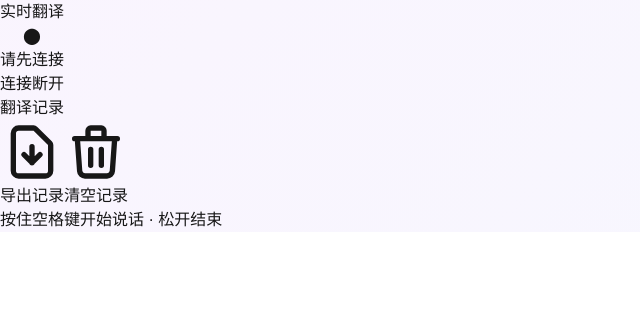
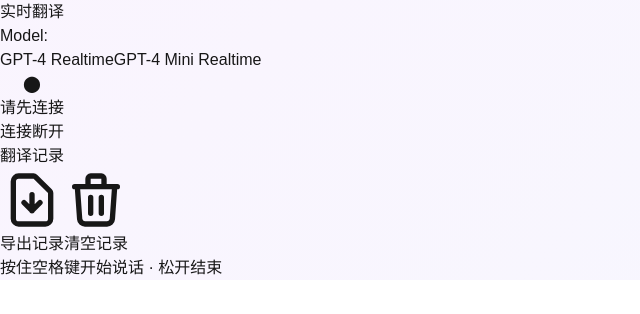
Before and after one commit to AmadeusGB/realtime-chat-translate, a Next.js app: page / in a window 1280 px wide. Shown: the top 314 px of the page, without its empty margins (0-640 px from the left). Built offline with nearby package versions, Linux system fonts and the light colour scheme.

Commit message:
Add model selection feature to RTC connection

```diff
--- a/src/app/api/rtc-connect/route.ts
+++ b/src/app/api/rtc-connect/route.ts
@@ -55,28 +55,12 @@ TECHNICAL REQUIREMENTS:
 
 export async function POST(request: Request) {
   try {
-    // 解析请求体
-    const body = await request.text();
-    let offer;
+    const body = await request.json();
+    const { sdp, model = 'gpt-4o-mini-realtime-preview' } = body;
 
-    try {
-      // 检查是否是 SDP 格式
-      if (body.includes('v=0')) {
-        offer = body; // 直接使用 SDP 字符串
-      } else {
-        offer = JSON.parse(body);
-      }
-    } catch (e) {
-      console.error('Failed to parse request body:', e);
-      return NextResponse.json(
-        { error: 'Invalid SDP offer format' },
-        { status: 400 }
-      );
-    }
-
-    // 准备 API 请求
+    // Prepare API request
     const url = new URL('https://api.openai.com/v1/realtime');
-    url.searchParams.set('model', 'gpt-4o-mini-realtime-preview');
+    url.searchParams.set('model', model);
     url.searchParams.set('instructions', DEFAULT_INSTRUCTIONS);
     url.searchParams.set('voice', 'ash');
 
@@ -97,7 +81,7 @@ export async function POST(request: Request) {
         'Authorization': `Bearer ${apiKey}`,
         'Content-Type': 'application/sdp',  // 修改为 SDP 内容类型
       },
-      body: typeof offer === 'string' ? offer : JSON.stringify(offer),
+      body: typeof sdp === 'string' ? sdp : JSON.stringify(sdp),
     });
 
     if (!response.ok) {
--- a/src/app/page.tsx
+++ b/src/app/page.tsx
@@ -7,6 +7,7 @@ import AudioControls from '@/components/AudioControls';
 import useWebRTC from '@/hooks/useWebRTC';
 import debounce from 'lodash/debounce';
 import { saveAs } from 'file-saver';  // 需要先安装: npm install file-saver @types/file-saver
+import ModelSelector from '@/components/ModelSelector';
 
 // 定义缓冲区接口
 interface SpeechBuffer {
@@ -129,6 +130,7 @@ export default function Home() {
   const [isRecording, setIsRecording] = useState(false);
   const bufferRef = useRef<string>('');
   const messageBuffer = useRef<{[key: string]: ChatMessage}>({});
+  const [currentModel, setCurrentModel] = useState('gpt-4o-mini-realtime-preview');
 
   // 创建一个防抖的翻译函数
   const debouncedTranslate = useCallback(
@@ -344,6 +346,29 @@ export default function Home() {
     }
   }, []);
 
+  const handleModelChange = useCallback(async (model: string) => {
+    if (isConnected) {
+      // Disconnect current connection
+      handleStop();
+    }
+
+    setCurrentModel(model);
+    localStorage.setItem('selectedModel', model);
+
+    // Reconnect with new model if was previously connected
+    if (isConnected) {
+      await handleStart();
+    }
+  }, [isConnected, handleStart, handleStop]);
+
+  useEffect(() => {
+    setIsClient(true);
+    const savedModel = localStorage.getItem('selectedModel');
+    if (savedModel) {
+      setCurrentModel(savedModel);
+    }
+  }, []);
+
   return (
     <main className="min-h-screen relative overflow-hidden bg-gradient-animate">
       {/* 装饰性背景元素 */}
@@ -372,6 +397,11 @@ export default function Home() {
           <div className="flex flex-col space-y-8">
             <div className="backdrop-blur-xl bg-white/10 dark:bg-black/10 rounded-3xl p-8
               border border-white/20 shadow-2xl">
+              <ModelSelector
+                currentModel={currentModel}
+                onModelChange={handleModelChange}
+                disabled={isRecording}
+              />
               <AudioControls
                 isConnected={isConnected}
                 error={error}
--- /dev/null
+++ b/src/components/ModelSelector.tsx
@@ -0,0 +1,37 @@
+interface ModelSelectorProps {
+  currentModel: string;
+  onModelChange: (model: string) => void;
+  disabled?: boolean;
+}
+
+export default function ModelSelector({ currentModel, onModelChange, disabled }: ModelSelectorProps) {
+  return (
+    <div className="flex items-center space-x-4 mb-4">
+      <span className="text-sm text-gray-500">Model:</span>
+      <div className="flex rounded-lg overflow-hidden">
+        <button
+          className={`px-4 py-2 text-sm transition-colors ${
+            currentModel === 'gpt-4o-realtime-preview'
+              ? 'bg-blue-500 text-white'
+              : 'bg-gray-200 text-gray-700 hover:bg-gray-300'
+          }`}
+          onClick={() => onModelChange('gpt-4o-realtime-preview')}
+          disabled={disabled}
+        >
+          GPT-4 Realtime
+        </button>
+        <button
+          className={`px-4 py-2 text-sm transition-colors ${
+            currentModel === 'gpt-4o-mini-realtime-preview'
+              ? 'bg-blue-500 text-white'
+              : 'bg-gray-200 text-gray-700 hover:bg-gray-300'
+          }`}
+          onClick={() => onModelChange('gpt-4o-mini-realtime-preview')}
+          disabled={disabled}
+        >
+          GPT-4 Mini Realtime
+        </button>
+      </div>
+    </div>
+  );
+}
--- a/src/services/webrtc.ts
+++ b/src/services/webrtc.ts
@@ -7,8 +7,10 @@ export class WebRTCService {
   private speechCallbacks: ((text: string) => void)[] = [];
   private lastChineseTranscript: string = '';
   private lastEnglishTranscript: string = '';
+  private currentModel: string;
 
-  constructor() {
+  constructor(model: string = 'gpt-4o-mini-realtime-preview') {
+    this.currentModel = model;
     // 确保只在浏览器环境中初始化
     if (typeof window !== 'undefined') {
       this.initialize();
@@ -99,9 +101,12 @@ export class WebRTCService {
       const response = await fetch('/api/rtc-connect', {
         method: 'POST',
         headers: {
-          'Content-Type': 'application/sdp',
+          'Content-Type': 'application/json',
         },
-        body: offer.sdp,  // 直接发送 SDP 字符串
+        body: JSON.stringify({
+          sdp: offer.sdp,
+          model: this.currentModel
+        }),
       });
 
       if (!response.ok) {
@@ -246,19 +251,25 @@ export class WebRTCService {
       this.processAudio(event.data);
     }
   }
+
+  public setModel(model: string) {
+    this.currentModel = model;
+  }
 }
 
 // 单例模式创建服务实例
 let webRTCServiceInstance: WebRTCService | null = null;
 
-export const getWebRTCService = () => {
+export const getWebRTCService = (model?: string) => {
   // 确保只在浏览器环境中创建实例
   if (typeof window === 'undefined') {
     return null;
   }
 
   if (!webRTCServiceInstance) {
-    webRTCServiceInstance = new WebRTCService();
+    webRTCServiceInstance = new WebRTCService(model);
+  } else if (model) {
+    webRTCServiceInstance.setModel(model);
   }
   return webRTCServiceInstance;
 };
```
